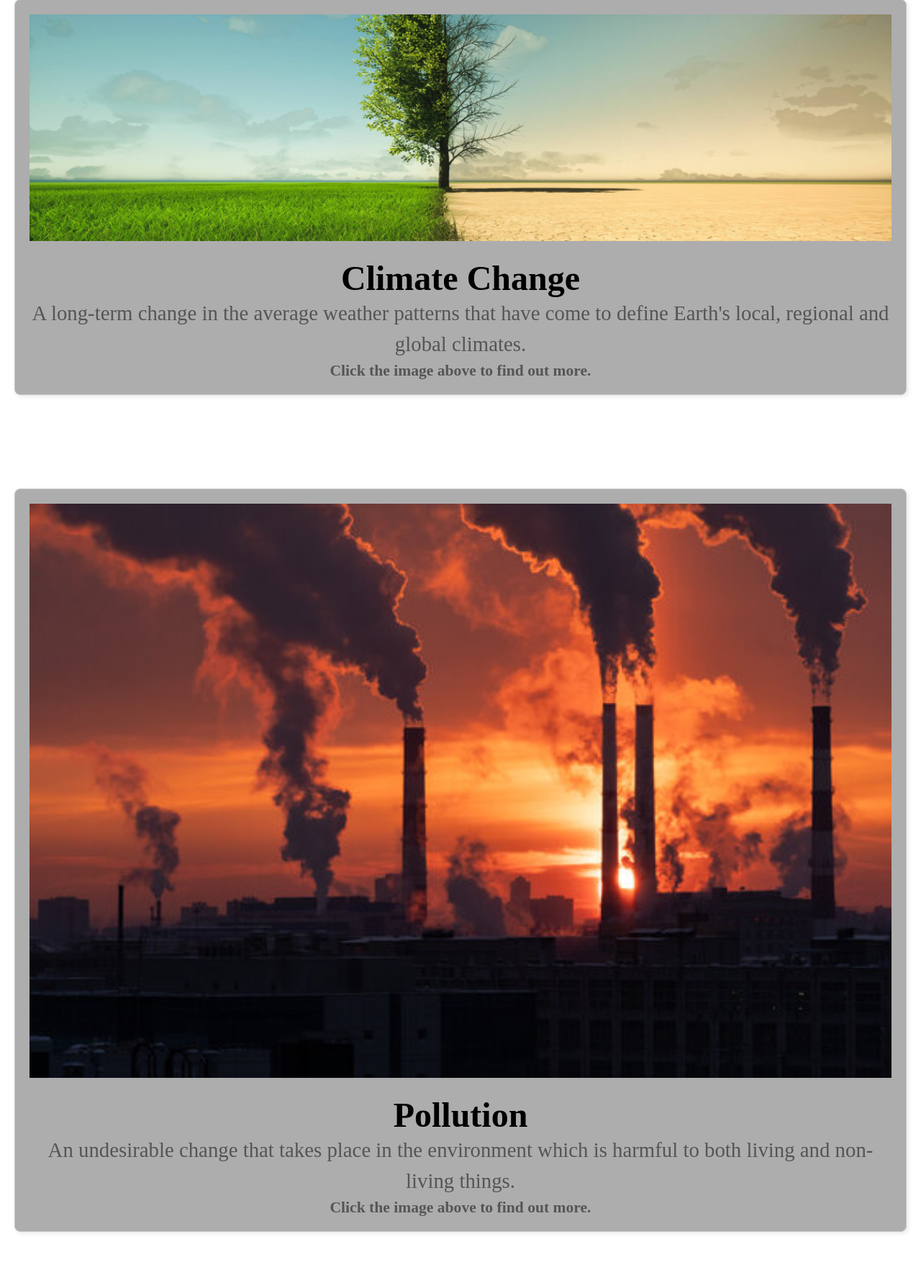
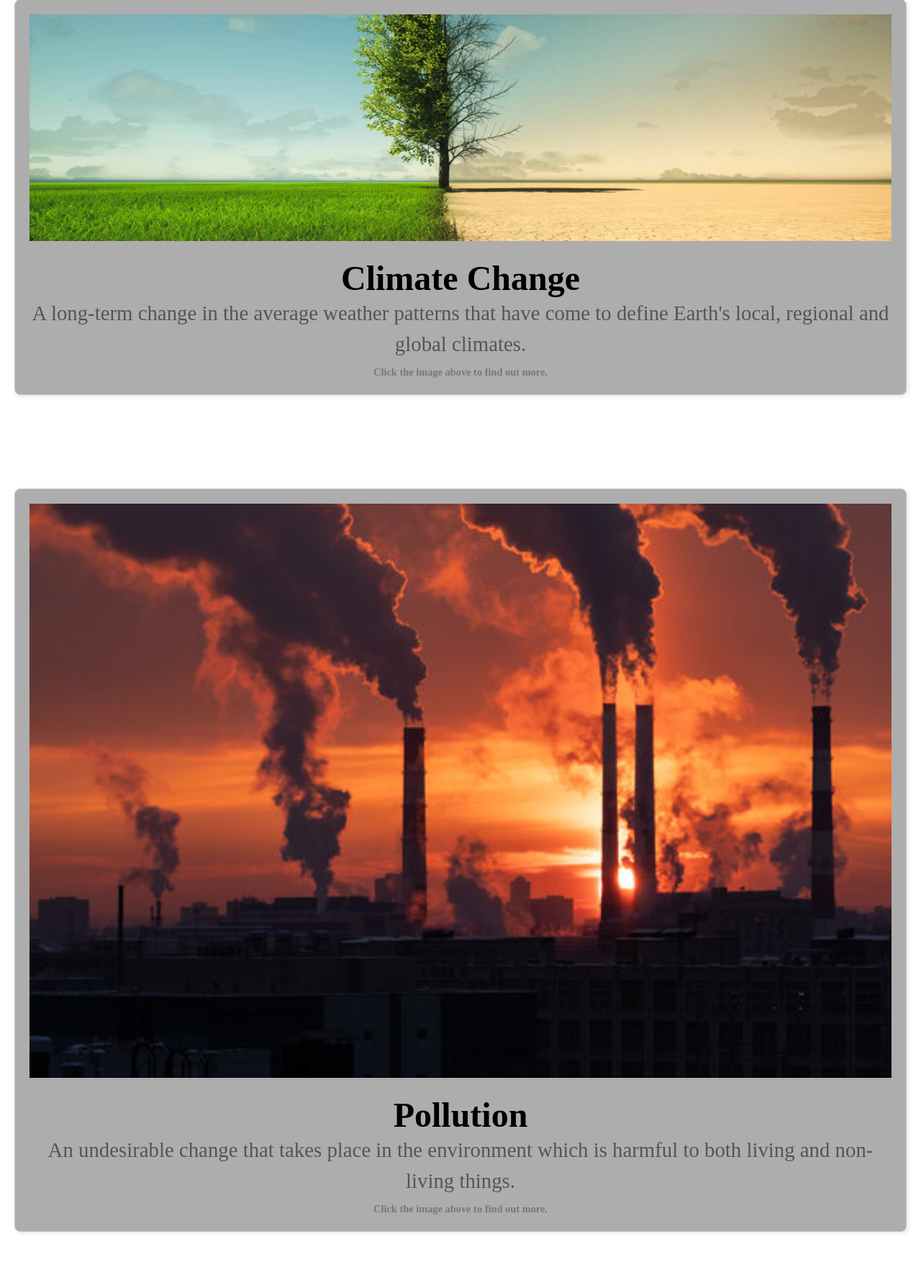
Before and after one commit to w1883045/eLife, a PHP site: page / in a window 1280 px wide. Shown: the part 388-2160 px from the top of the page at 72% size. Run offline with PHP 8.4, Linux system fonts and the light colour scheme.

Commit message:
Add files via upload

```diff
--- a/style.css
+++ b/style.css
@@ -177,11 +177,11 @@ nav ul li a:hover {
 }
 
 .image-text .small-text {
-    font-size: 0.9em;
-    color: #555;
+    font-size: 0.6em;
+    color: #777777;
     margin-top: 10px;
 }
 
 .pollution-image {
-    max-width: 500px;
+    max-width: 400px;
 }
```
